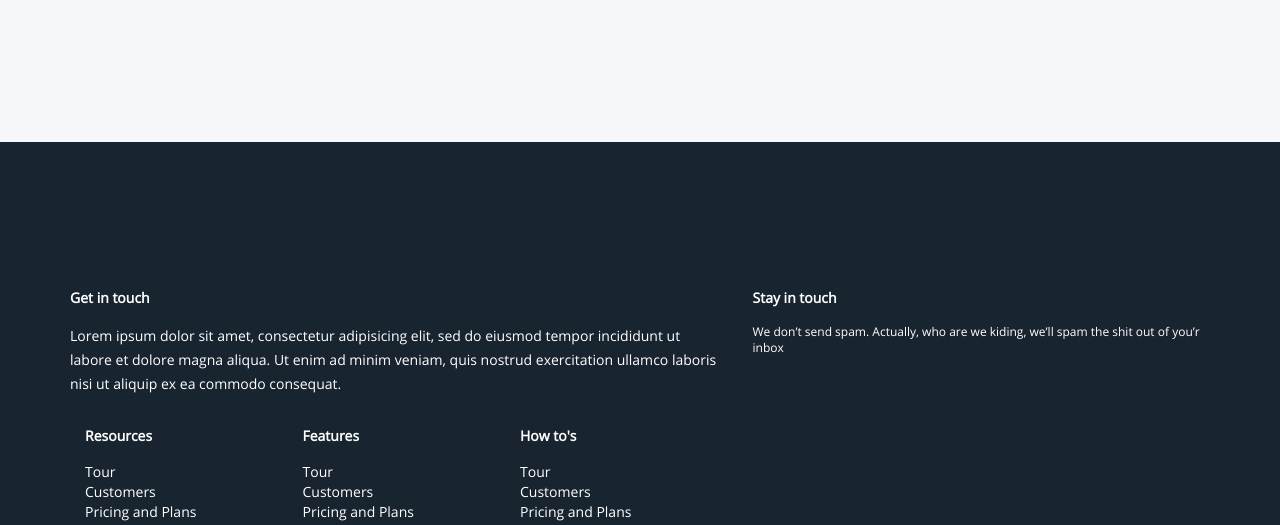
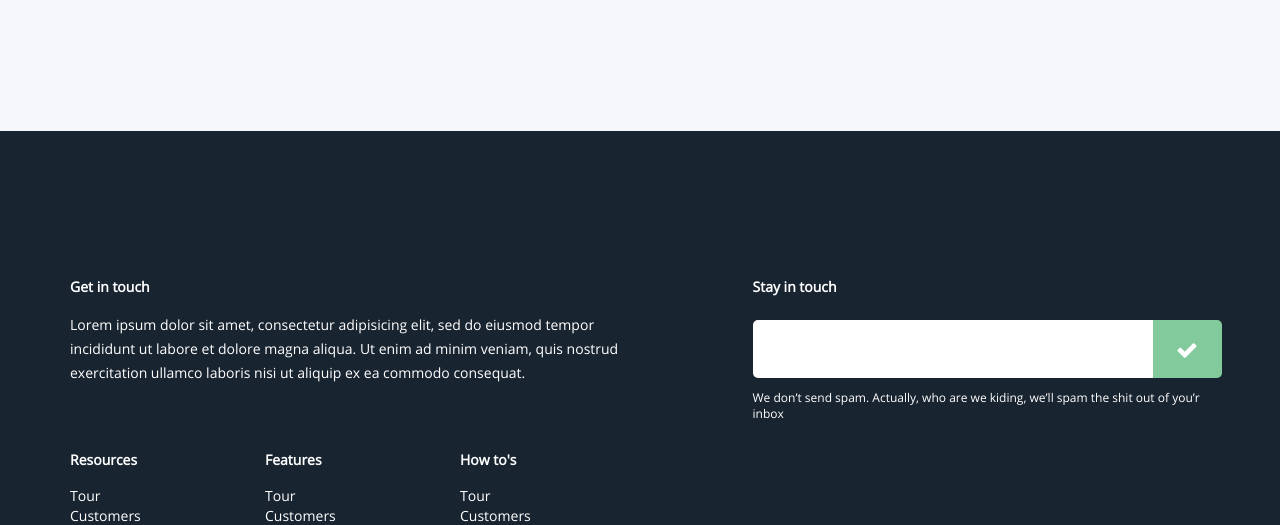
Before and after one commit to johnyrunman/landingpage3, a plain HTML site: page index.html in a window 1280 px wide. Shown: the part 5070-5595 px from the top of the page. Drawn offline with Linux system fonts and the light colour scheme; a web font is replaced by a local one.

Commit message:
finish footer

```diff
--- a/css/sass/main.sass
+++ b/css/sass/main.sass
@@ -81,6 +81,8 @@ header
 .option
 	padding: 420px 0 137px 0
 	background-image: url(../img/options-bg.png)
+	background-position: top center
+	background-size: cover
 	color: #fff
 	a
 		color: #fff
@@ -121,7 +123,7 @@ header
 		span
 			background-color: #bd8cbf
 	i
-		padding: 19px 13px 0 0
+		padding: 8px 13px 0 0
 		font-size: 24px
 		line-height: 24px
 		color: #c5c5c5
@@ -162,6 +164,7 @@ footer
 	background-position: top center
 	background-size: cover
 .b4
+	float: left
 	background-color: #bd8cbf
 .b5
 	background-image: url(../img/b5.png)
@@ -176,3 +179,28 @@ footer
 .details
 	h2
 		padding-bottom: 69px
+
+.subscribe
+	position: relative
+	padding-top: 7px
+	input
+		outline: none
+		height: 58px
+		width: 400px
+		border: none
+		border-radius: 5px 0 0 5px
+		color: $color-blue
+		font-size: 22px
+		line-height: 22px
+		padding: 0 20px
+	button
+		font-size: 22px
+		position: absolute
+		margin: 0
+		padding: 0
+		vertical-align: bottom
+		background-color: #82ca9c
+		height: 58px
+		width: 69px
+		border: none
+		border-radius: 0 5px 5px 0
--- a/index.html
+++ b/index.html
@@ -191,10 +191,21 @@
 			<footer>
 				<div class="container">
 					<div class="row">
-						<div class="col-md-7">
+						<div class="col-md-6">
 							<p class="caption">Get in touch</p>
 							<p>Lorem ipsum dolor sit amet, consectetur adipisicing elit, sed do eiusmod tempor incididunt ut labore et dolore magna aliqua. Ut enim ad minim veniam, quis nostrud exercitation ullamco laboris nisi ut aliquip ex ea commodo consequat.</p>
-							<div class="col-md-4">
+						</div>
+						<div class="col-md-5 col-md-offset-1">
+							<p class="caption">Stay in touch</p>
+							<form action="#" class="subscribe">
+								<input type="text">
+								<button type="submit"><i class="fa fa-check"></i></button>
+							</form>
+							<p class="note">We don’t send spam. Actually, who are we kiding, we’ll spam the shit out of you’r inbox</p>
+						</div>
+					</div>
+					<div class="row">
+						<div class="col-md-2">
 							<p class="caption">Resources</p>
 							<ul>
 								<li>Tour</li>
@@ -204,7 +215,7 @@
 								<li>Education</li>
 							</ul>
 						</div>
-							<div class="col-md-4">
+						<div class="col-md-2">
 							<p class="caption">Features</p>
 							<ul>
 								<li>Tour</li>
@@ -214,7 +225,7 @@
 								<li>Education</li>
 							</ul>
 						</div>
-							<div class="col-md-4">
+						<div class="col-md-2">
 							<p class="caption">How to's</p>
 							<ul>
 								<li>Tour</li>
@@ -223,11 +234,6 @@
 								<li>New Features</li>
 								<li>Education</li>
 							</ul>
-							</div>
-						</div>
-						<div class="col-md-5">
-							<p class="caption">Stay in touch</p>
-							<p class="note">We don’t send spam. Actually, who are we kiding, we’ll spam the shit out of you’r inbox</p>
 						</div>
 					</div>
 				</div>
```
Also changed, not shown: css/main.css. Lines whose indentation alone changed are shown as unchanged.
